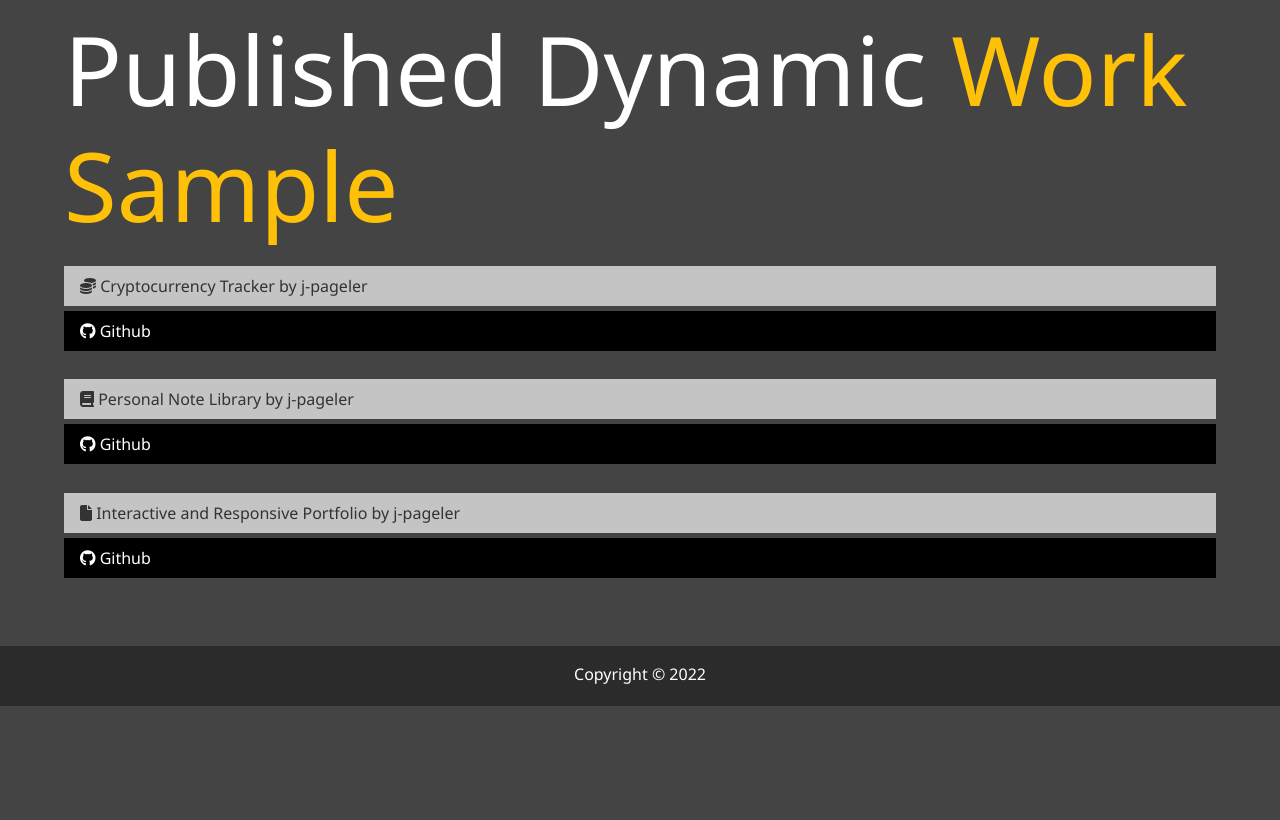
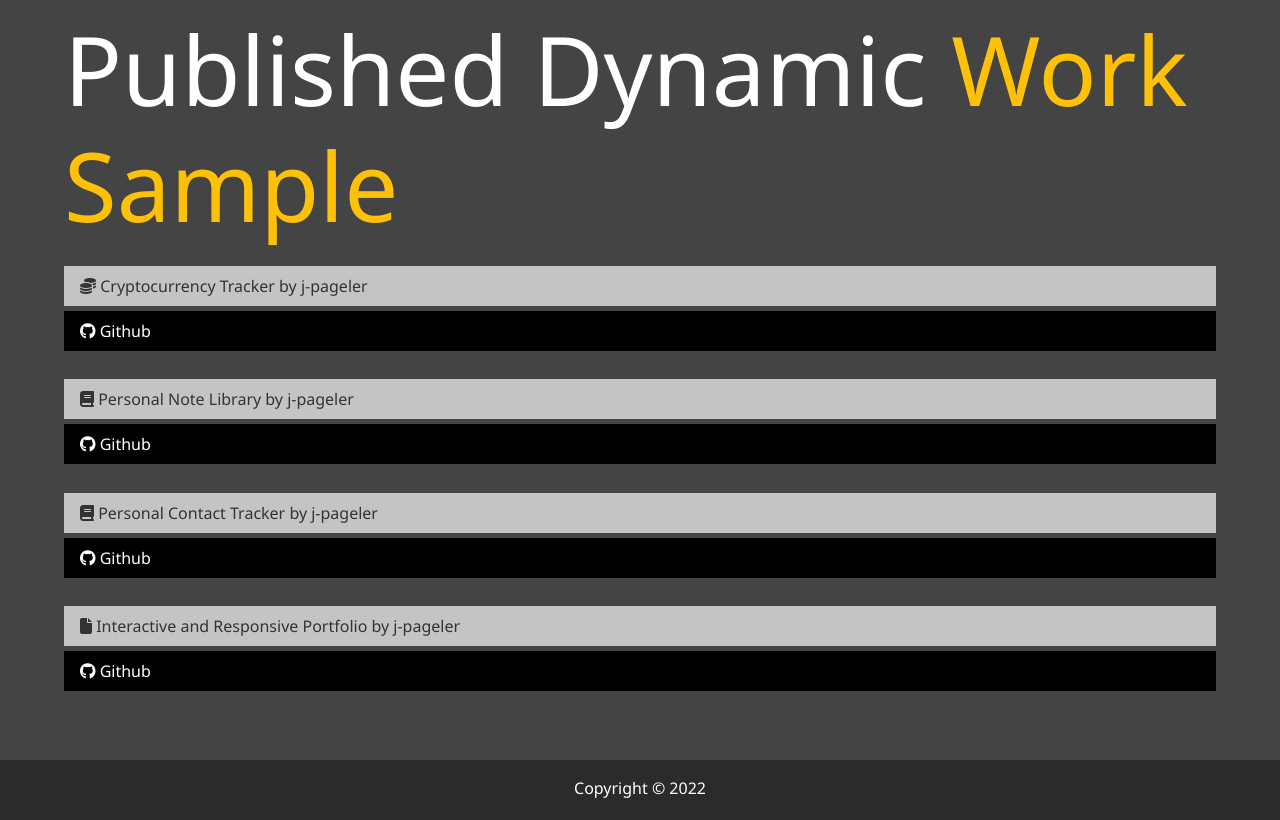
Before and after one commit to pageler/john_pageler-portfolio, a website: page dist/work.html in a window 1280 px wide. Shown: the part 1074-1894 px from the top of the page. Before the commit the page ends 1780 px from the top, so only its background shows below. Drawn offline with nearby package versions, Linux system fonts and the light colour scheme.

Commit message:
Added personal-contact-tracker website

```diff
--- a/dist/work.html
+++ b/dist/work.html
@@ -151,6 +151,16 @@
                 <br />
                 <div class="item">
 
+                    <a href="https://personal-contact-tracker.herokuapp.com/" target="blank" class="btn-light">
+                        <i class="fas fa-book"></i> Personal Contact Tracker by j-pageler
+                    </a>
+                    <a href="https://github.com/pageler/personal-contact-tracker" target="blank" class="btn-dark">
+                        <i class="fab fa-github"></i> Github
+                    </a>
+                </div>
+                <br />
+                <div class="item">
+
                     <a href="https://pageler.github.io/john_pageler-portfolio/" target="blank" class="btn-light">
                         <i class="fas fa-file"></i> Interactive and Responsive Portfolio by j-pageler
                     </a>
```
